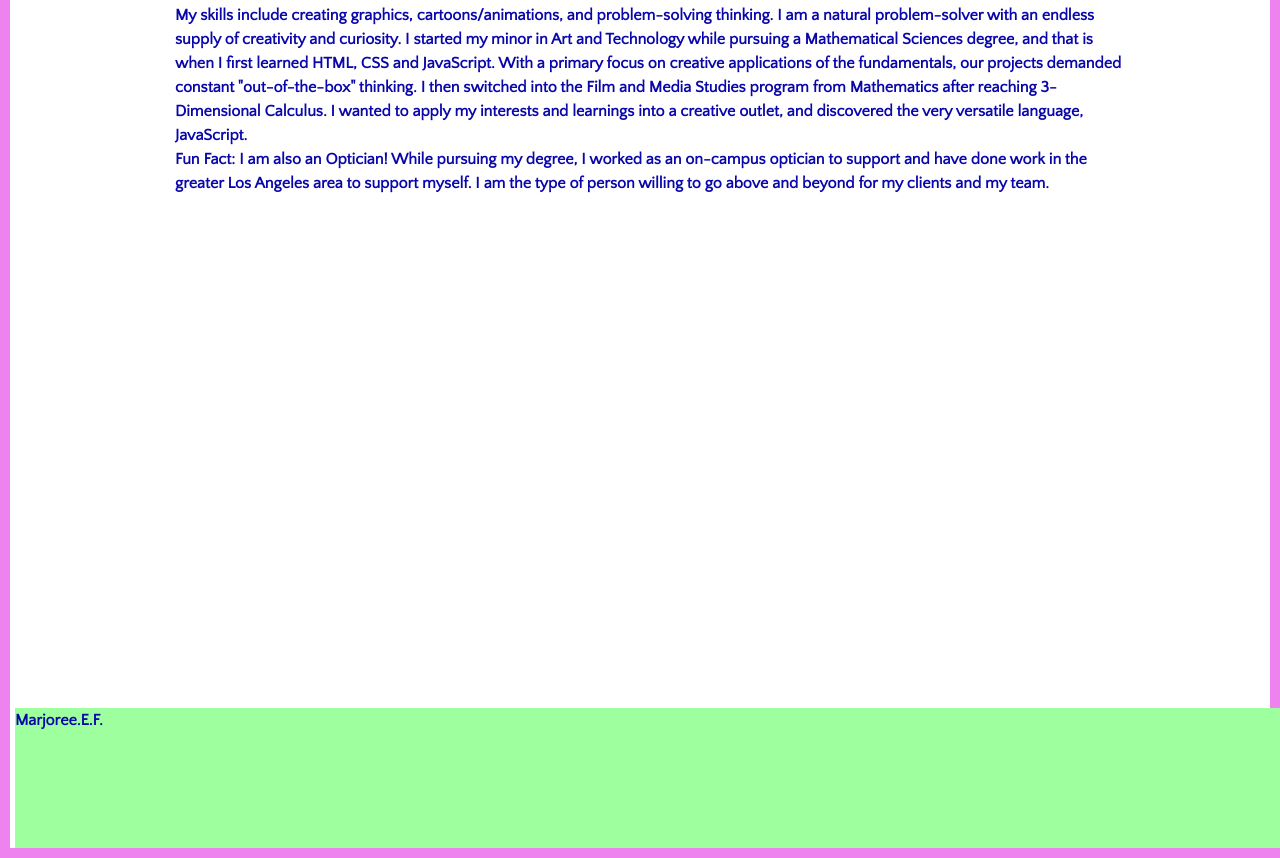
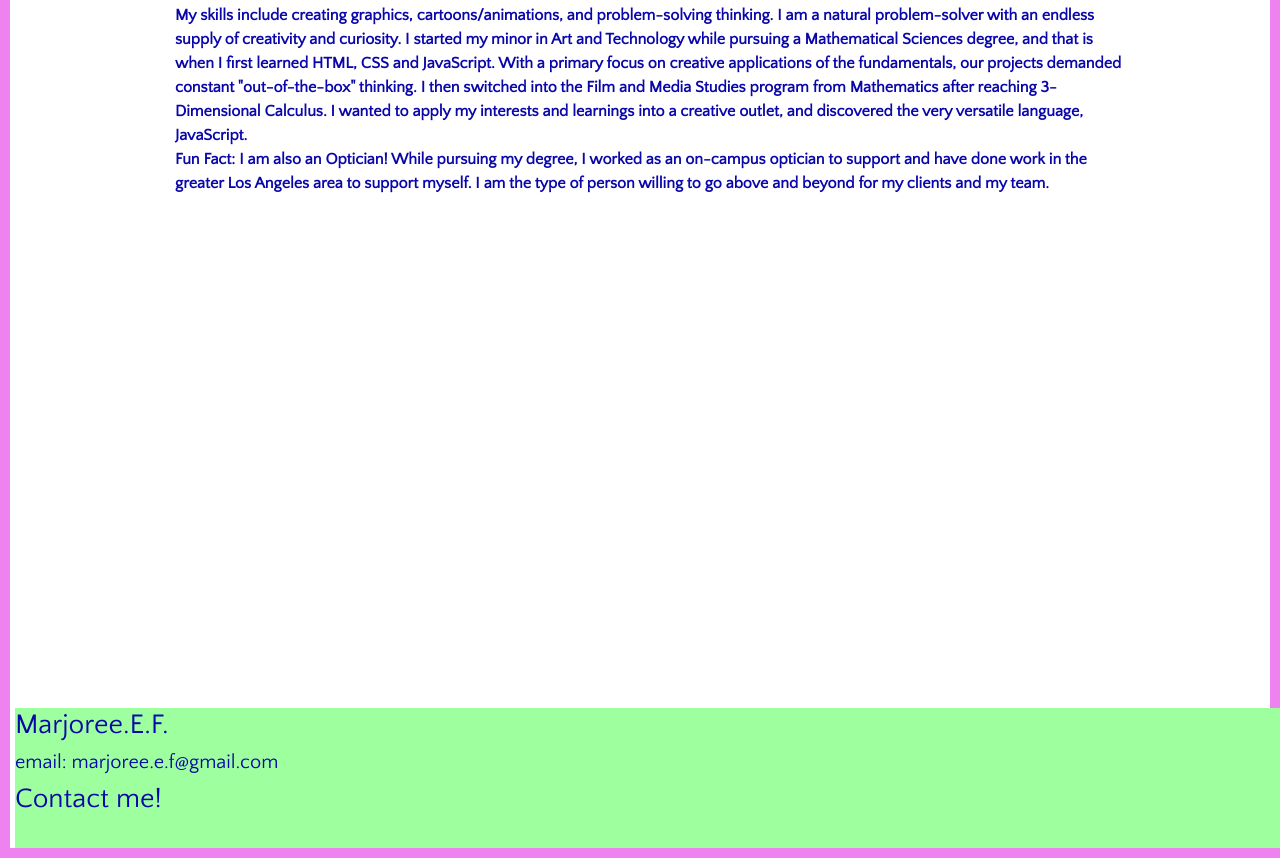
Before and after one commit to mfargas/marjoree-main, a plain HTML site: page html/about.html in a window 1280 px wide. Shown: the part 1342-2200 px from the top of the page. Drawn offline with nearby package versions, Linux system fonts and the light colour scheme.

Commit message:
Adjust footer content in about page

```diff
--- a/html/about.html
+++ b/html/about.html
@@ -85,7 +85,13 @@
 
   <!-- footer -->
     <footer class="footer">
-      <p>Marjoree.E.F.</p>
+      <div class="bottom-left">
+        <h3>Marjoree.E.F.</h3>
+        <h5><bold>email:</bold> marjoree.e.f@gmail.com</h5>
+      </div>
+      <div class="bottom-right">
+        <h3>Contact me!</h3>
+      </div>
     </footer>
 </div>
 
--- a/stylesheets/about.css
+++ b/stylesheets/about.css
@@ -120,3 +120,13 @@ a:hover{
   width: 100%;
   background-color: rgb(158, 255, 158);
 }
+
+.bottom-left {
+  bottom: 0px;
+  left: 0px;
+}
+
+.bottom-right{
+  bottom: 0px;
+  right: 0px;
+}
```
